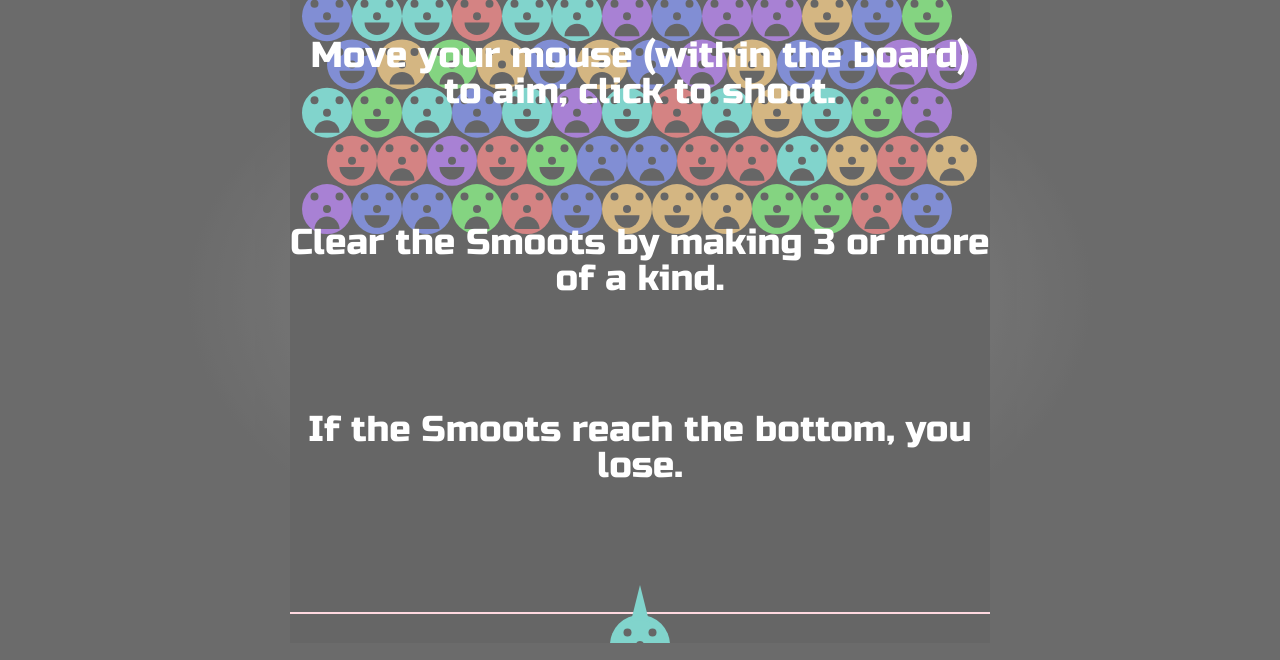
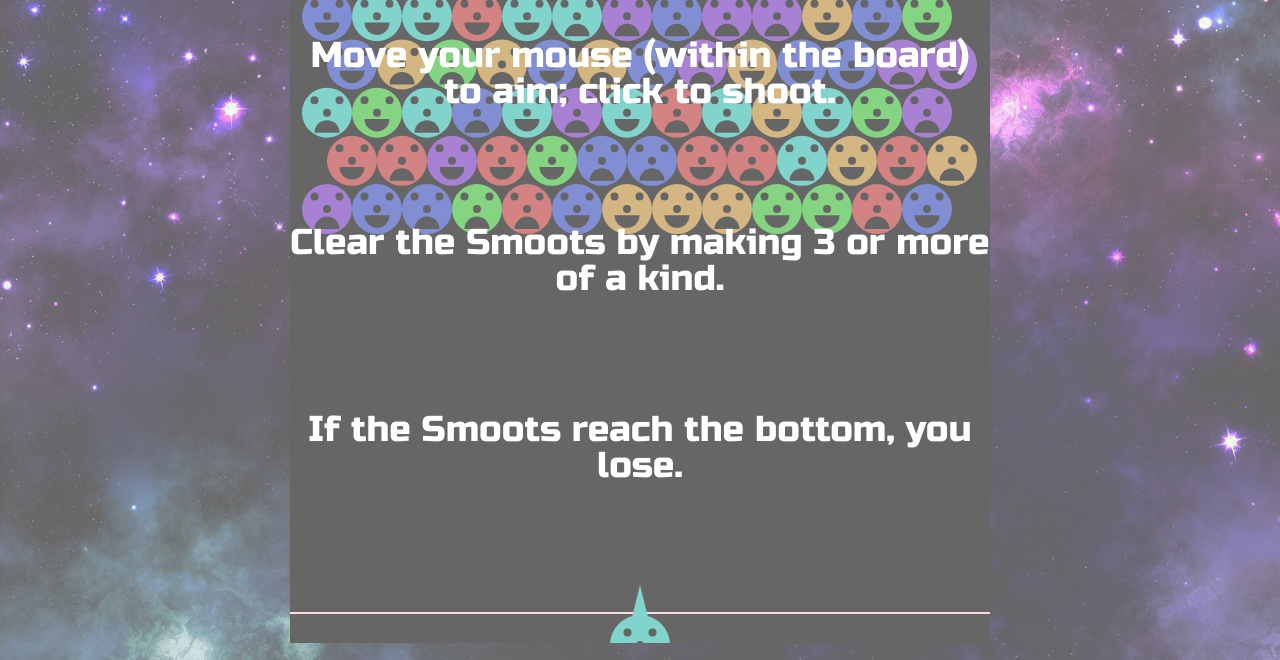
Before and after one commit to ren206/Smoot, a website built with webpack: page index.html in a window 1280 px wide. Shown: the part 105-765 px from the top of the page. Built offline with nearby package versions, Linux system fonts and the light colour scheme.

Commit message:
Add new BG image

```diff
--- a/stylesheets/main.css
+++ b/stylesheets/main.css
@@ -1,6 +1,6 @@
 body {
-  background-image: radial-gradient(ellipse, #535353 -20%, #090909 50%);
-  background-color: #535353;
+  /*background-image: radial-gradient(ellipse, #535353 -20%, #090909 50%);*/
+  background: url(../space-bg.jpg) black;
   background-repeat: no-repeat;
   background-size: 100%;
   width: 100vw;
```
Also changed, not shown: space-bg.jpg (added).
